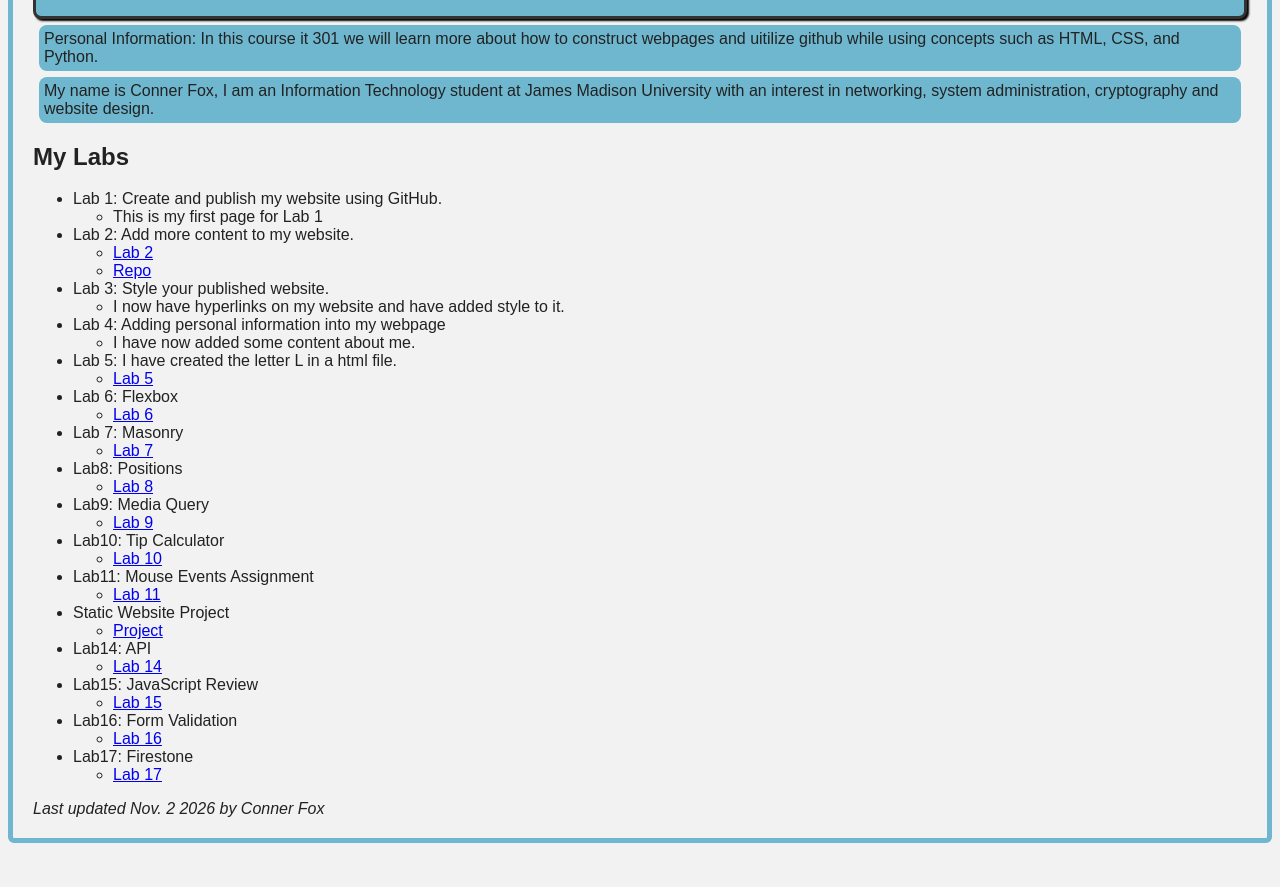
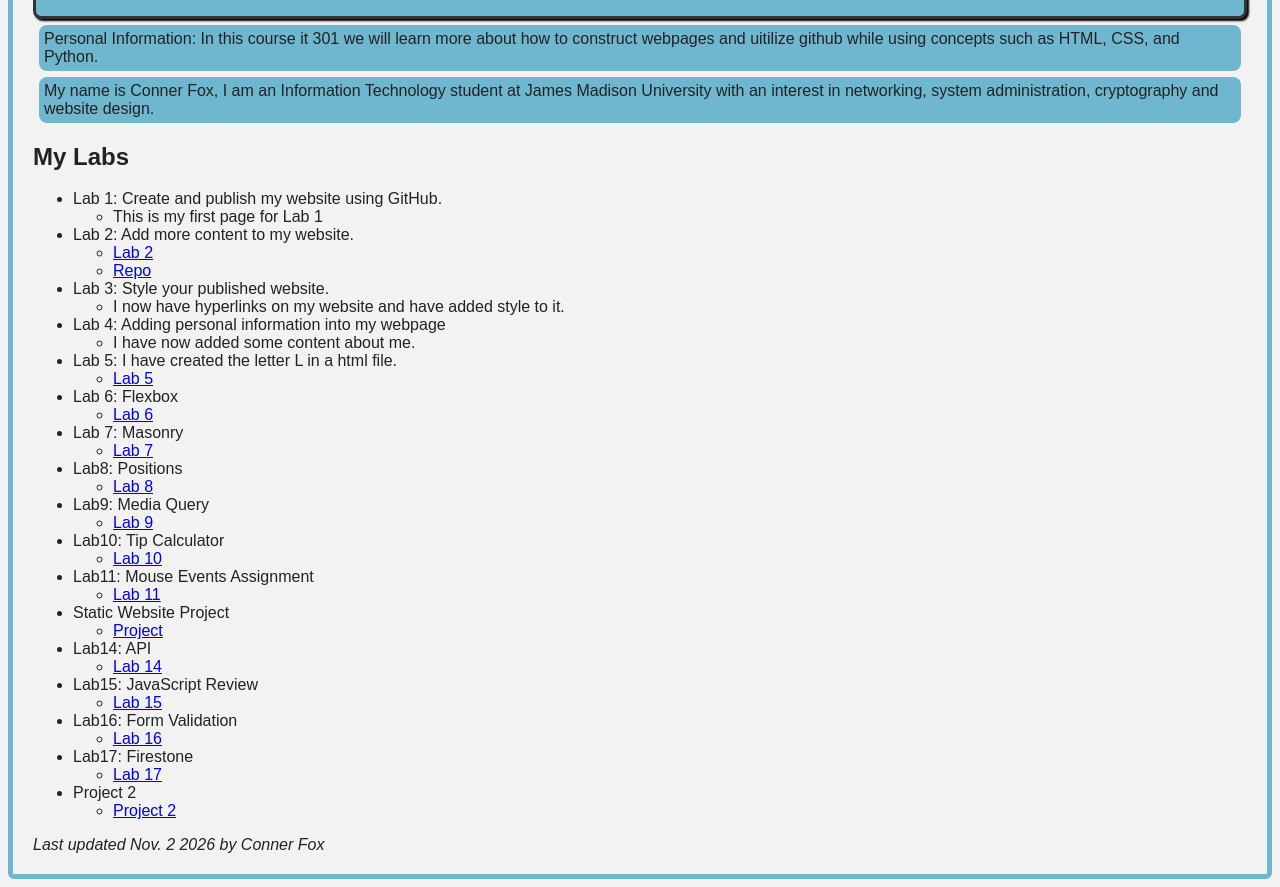
Before and after one commit to connerfox05/IT301_Labs_Projects, a plain HTML site: page index.html in a window 1280 px wide. Shown: the part 139-1026 px from the top of the page. Before the commit the page ends 990 px from the top, so only its background shows below. Drawn offline with Linux system fonts and the light colour scheme; a web font is replaced by a local one.

Commit message:
adding project to page

```diff
--- a/index.html
+++ b/index.html
@@ -91,6 +91,10 @@
             <ul>
                 <li> <a href= "StudentDatabase.html">Lab 17</a></li>
             </ul>
+        <li>Project 2</li>
+            <ul>
+                <li> <a href= "project2/index.html">Project 2 </a></li>
+            </ul>
         </ul>
 
 </body>
```
